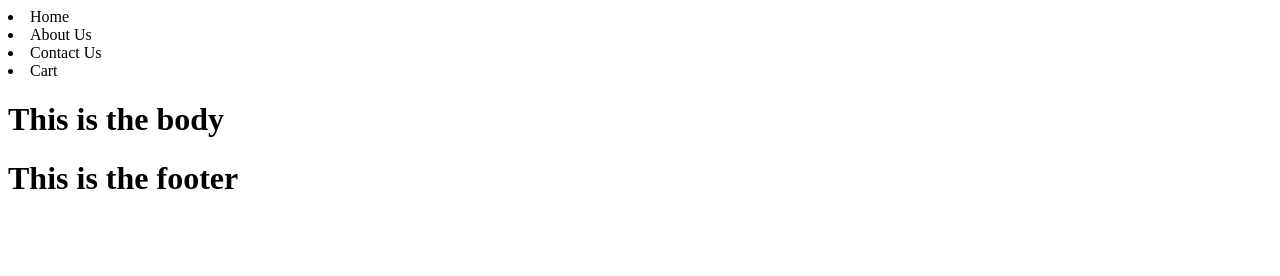
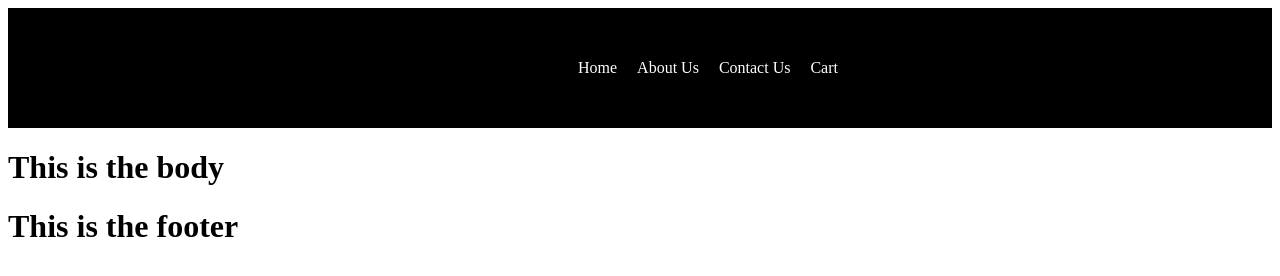
Before and after one commit to tusharkumar2302/React, a React app: page / in a window 1280 px wide. Built offline with nearby package versions, Linux system fonts and the light colour scheme.

Commit message:
built header and gave styling to it

```diff
--- a/index.css
+++ b/index.css
@@ -1,3 +1,16 @@
 .navbar {
+  display: flex;
+  flex-direction: row;
+  /* justify-content: space-evenly; */
+  align-items: center;
+  list-style: none;
+  background-color: black;
+  height: 15vh;
+  color: white;
+}
 
+li {
+  padding: 10px;
+  position: relative;
+  left: 70vh;
 }
```
